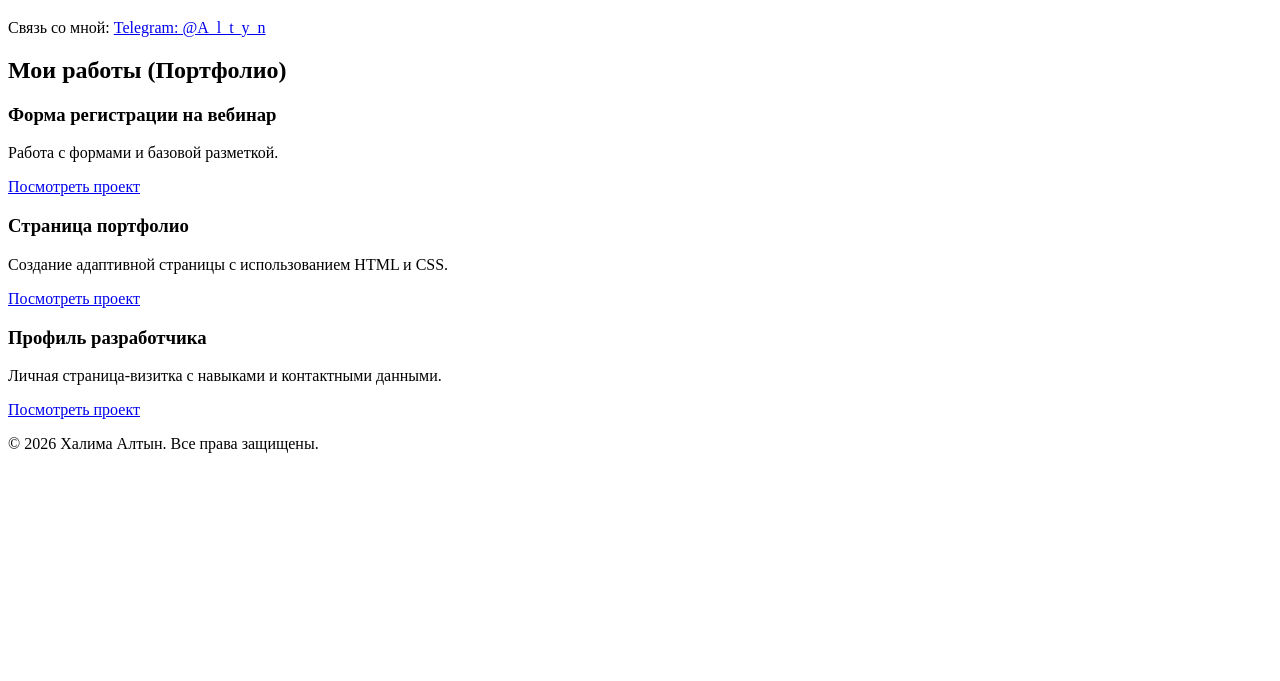
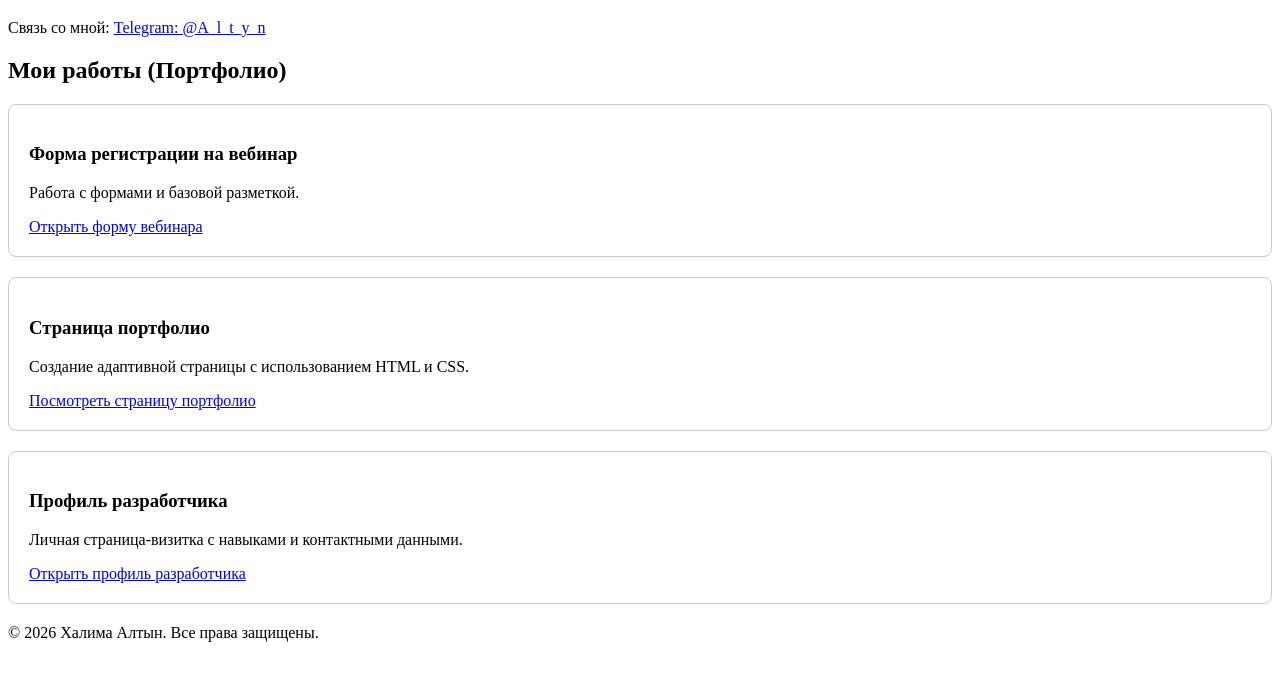
Before and after one commit to halimaaltyn2026/adaptive-portfolio, a plain HTML site: page index.html in a window 1280 px wide. Shown: the part 61-742 px from the top of the page. Drawn offline with Linux system fonts and the light colour scheme.

Commit message:
Fix: сделала карточки кликабельными целиком

```diff
--- a/index.html
+++ b/index.html
@@ -3,8 +3,38 @@
 <head>
     <meta charset="UTF-8">
     <meta name="viewport" content="width=device-width, initial-scale=1.0">
-    <meta name="description" content="Портфолио Халимы Алтын -верстка современных и адаптивных сайтов на заказ. Связь в Telegram: @A_l_t_y_n">
+    <meta name="description" content="Портфолио Халимы Алтын - верстка современных и адаптивных сайтов на заказ. Связь в Telegram: @A_l_t_y_n">
     <title>Портфолио | Халима Алтын</title>
+
+    <!-- Добавляем стили для магии кликабельности -->
+    <style>
+        /* Стиль для каждой карточки */
+        article {
+            position: relative; /* Делаем карточку главным ориентиром для абсолютной ссылки */
+            border: 1px solid #ccc; /* Легкая рамка (можете удалить или заменить на свои стили) */
+            padding: 20px;
+            margin-bottom: 20px;
+            border-radius: 8px;
+            transition: transform 0.2s, box-shadow 0.2s;
+        }
+
+        /* Визуальный эффект при наведении на ЛЮБОЕ место карточки */
+        article:hover {
+            transform: translateY(-2px);
+            box-shadow: 0 4px 10px rgba(0, 0, 0, 0.1);
+        }
+
+        /* А вот и сама CSS-магия */
+        article .main-link::after {
+            content: "";
+            position: absolute;
+            top: 0;
+            left: 0;
+            right: 0;
+            bottom: 0;
+            cursor: pointer; /* Превращает курсор в руку на всей площади карточки */
+        }
+    </style>
 </head>
 <body>
     <header>
@@ -16,22 +46,25 @@
         <section>
             <h2>Мои работы (Портфолио)</h2>
 
+            <!-- Карточка 1 -->
             <article>
                 <h3>Форма регистрации на вебинар</h3>
                 <p>Работа с формами и базовой разметкой.</p>
-                <a href="https://halimaaltyn2026.github.io/my-projects/webinar.html" target="_blank">Посмотреть проект</a>
+                <a href="https://halimaaltyn2026.github.io/my-projects/webinar.html" target="_blank" class="main-link">Открыть форму вебинара</a>
             </article>
 
+            <!-- Карточка 2 -->
             <article>
                 <h3>Страница портфолио</h3>
                 <p>Создание адаптивной страницы с использованием HTML и CSS.</p>
-                <a href="https://halimaaltyn2026.github.io/my-projects/" target="_blank">Посмотреть проект</a>
+                <a href="https://halimaaltyn2026.github.io/my-projects/" target="_blank" class="main-link">Посмотреть страницу портфолио</a>
             </article>
 
+            <!-- Карточка 3 -->
             <article>
                 <h3>Профиль разработчика</h3>
                 <p>Личная страница-визитка с навыками и контактными данными.</p>
-                <a href="https://halimaaltyn2026.github.io/my-projects/profile.html" target="_blank">Посмотреть проект</a>
+                <a href="https://halimaaltyn2026.github.io/my-projects/profile.html" target="_blank" class="main-link">Открыть профиль разработчика</a>
             </article>
         </section>
     </main>
```
